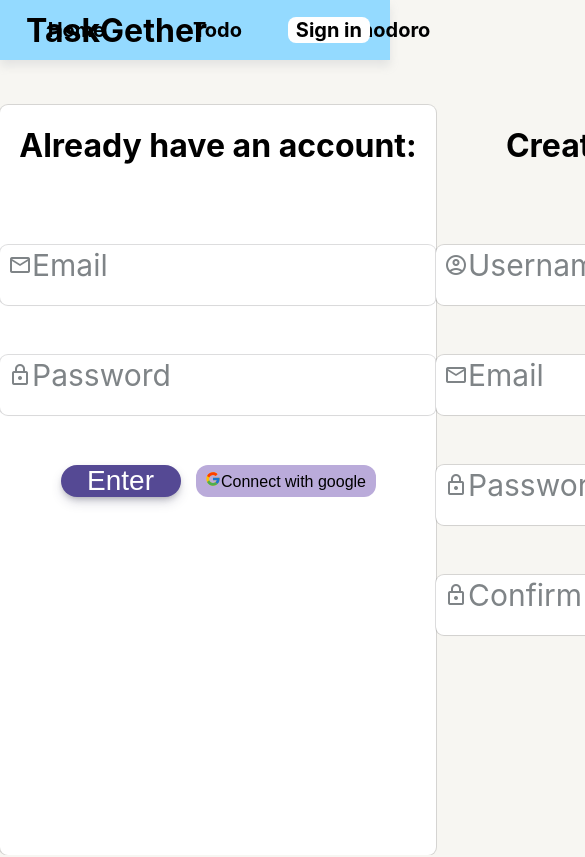
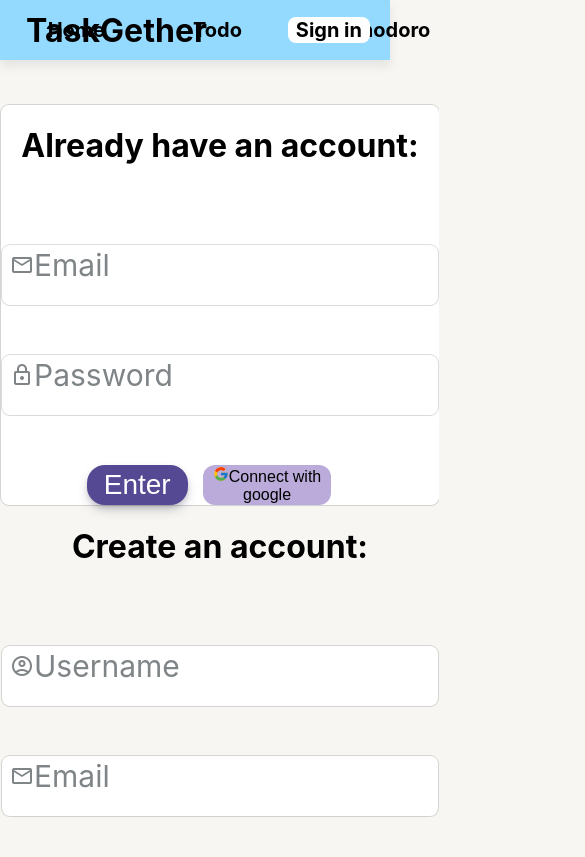
Before and after one commit to fang44Zen/taskgether, a React (Create React App) app: page /auth in a window 390 px wide. Shown: the top 857 px of the page, 585 px wide, since content can reach past the window. Built offline with nearby package versions, Linux system fonts and the light colour scheme.

Commit message:
Ajout de media querries

```diff
--- a/public/index.html
+++ b/public/index.html
@@ -3,7 +3,7 @@
   <head>
     <meta charset="utf-8" />
     <link rel="icon" href="%PUBLIC_URL%/favicon.ico" />
-    <meta name="viewport" content="width=device-width, initial-scale=1" />
+    <meta name="viewport" content="width=device-width, initial-scale=1.0" />
     <meta name="theme-color" content="#000000" />
     <meta
       name="description"
--- a/src/component/authentification-components/authentification.styles.scss
+++ b/src/component/authentification-components/authentification.styles.scss
@@ -9,8 +9,7 @@ $light-purple: #937DC2;
 
 .connect-account{
     background-color: $white-bg;
-    width: 450px;
-    height: 750px;
+    width: 52vh;
     @include border-shadow();
     border-radius: 8px;
 
@@ -27,8 +26,7 @@ $light-purple: #937DC2;
         display: flex;
         align-items: center;
         justify-content: center;
-        width:120px;
-        height: 32px;
+        width:38%;
         font-size: 28px;
         border: none;
         background-color: $dark-purple;
@@ -37,7 +35,7 @@ $light-purple: #937DC2;
         box-shadow: rgba(50, 50, 93, 0.25) 0px 6px 12px -2px, rgba(0, 0, 0, 0.3) 0px 3px 7px -3px;
     }
     .google-connect{
-        width: 180px;
+        width: 48%;
         font-size: 16px;
         border: none;
         border-radius: 12px;
@@ -86,8 +84,8 @@ $light-purple: #937DC2;
 .buttons-create-account{
 
     &__bca{
-        width: 118px;
-        height: 42px;
+        width: 38%;
+        height: 4vh;
         font-size: 16px;
         background-color: $dark-purple;
         border-radius: 12px;
--- a/src/component/authentification/main-auth.styles.scss
+++ b/src/component/authentification/main-auth.styles.scss
@@ -3,3 +3,24 @@
     justify-content: space-evenly;
     margin-top: 45px;
 }
+@media only screen and (max-width: 958px) {
+    .authentification-main{
+        display:flex;
+        justify-content: center;
+        align-items: center;
+        flex-direction: column;
+        margin-top: 45px;
+        margin-left: 50px;
+    }
+}
+// @media only screen and (max-width: 440 ){
+
+// }
+
+// @media only screen and (min-width: 441 ){
+//     .authentification-main{
+//         display:flex;
+//         justify-content: space-evenly;
+//         margin-top: 45px;
+//     }
+// }
--- a/src/index.js
+++ b/src/index.js
@@ -1,7 +1,7 @@
 import React from 'react';
 import ReactDOM from 'react-dom/client';
 
-import './index.css';
+import './index.scss';
 import App from './App';
 
 const root = ReactDOM.createRoot(document.getElementById('root'));
```
Also changed, not shown: src/index.scss (renamed from src/index.css).
